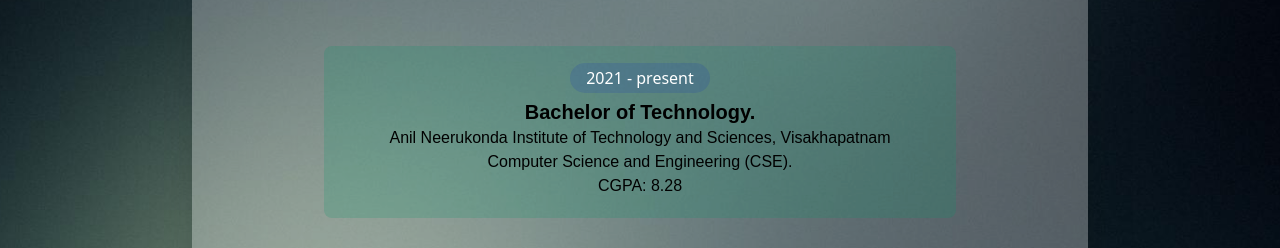
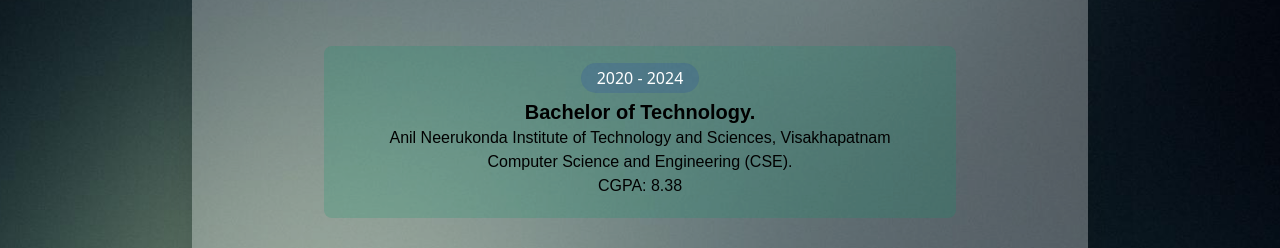
Before and after one commit to Rushikesh-Patmase/react-portfolio-rushikesh, a React (Create React App) app: page /education in a window 1280 px wide. Shown: the part 162-410 px from the top of the page. Built offline with nearby package versions, Linux system fonts and the light colour scheme; a web font is replaced by a local one.

Commit message:
Update Education.js
updated B.Tech details

```diff
--- a/src/Education.js
+++ b/src/Education.js
@@ -5,11 +5,11 @@
                 <p className='font-bold text-2xl text-center pb-5 '>Education.</p>
                 <div className='flex flex-col justify-center space-y-5'>
                     <div className='bg-emerald-600 bg-opacity-20 m-5 md:mx-28 p-5 hover:bg-emerald-600 transition duration-500 rounded-lg text-center'>
-                        <span className='bg-blue-800 bg-opacity-20 text-white font-sans rounded-full my-2 px-4 py-1'>2021 - present</span>
+                        <span className='bg-blue-800 bg-opacity-20 text-white font-sans rounded-full my-2 px-4 py-1'>2020 - 2024</span>
                         <p className='font-bold mt-2 text-xl'>Bachelor of Technology.</p>
                         <p className=' text-md'>Anil Neerukonda Institute of Technology and Sciences, Visakhapatnam</p>
                         <p className=' text-md'>Computer Science and Engineering (CSE).</p>
-                        <p className=' text-md'>CGPA: 8.28</p>
+                        <p className=' text-md'>CGPA: 8.38</p>
                     </div>
                     <div className='bg-emerald-600 bg-opacity-20 m-5 md:mx-28 p-5 hover:bg-emerald-600 transition duration-500 rounded-lg text-center'>
                         <span className='bg-blue-800 bg-opacity-20 text-white rounded-full font-sans my-2 px-4 py-1'>2018 - 2020</span>
```
